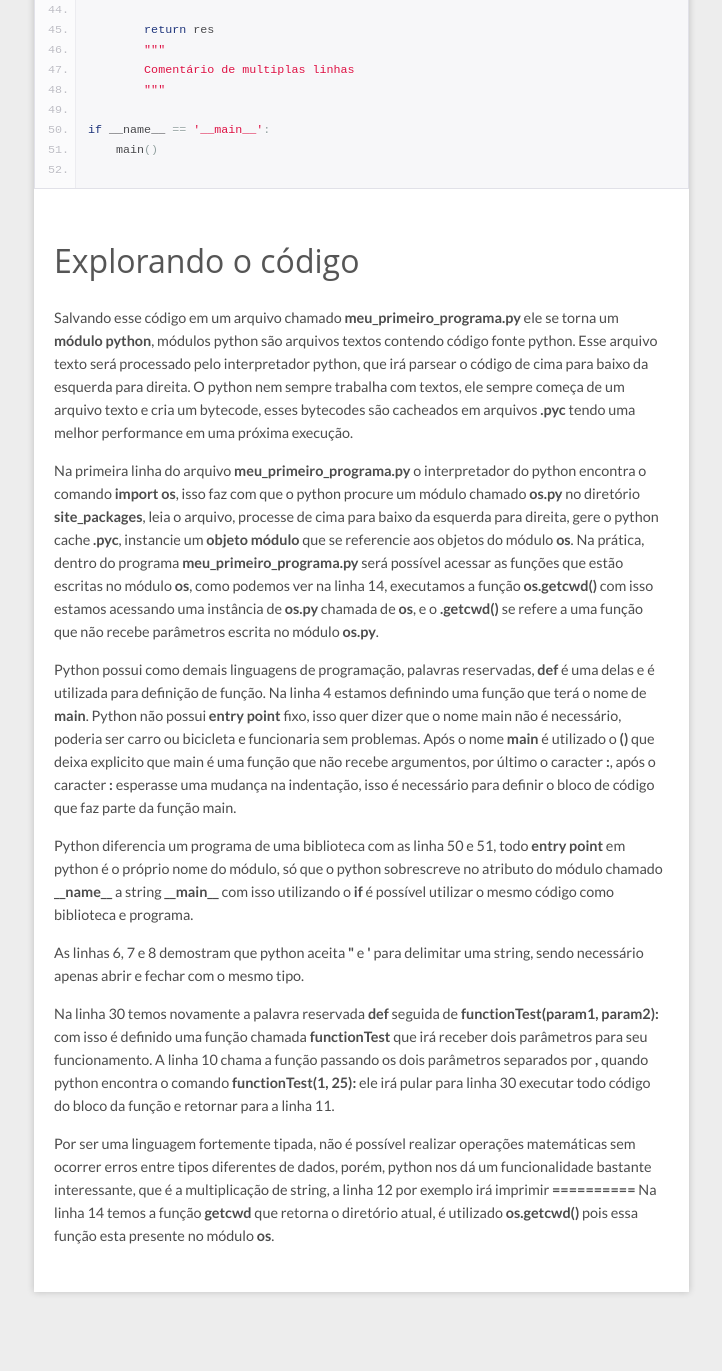
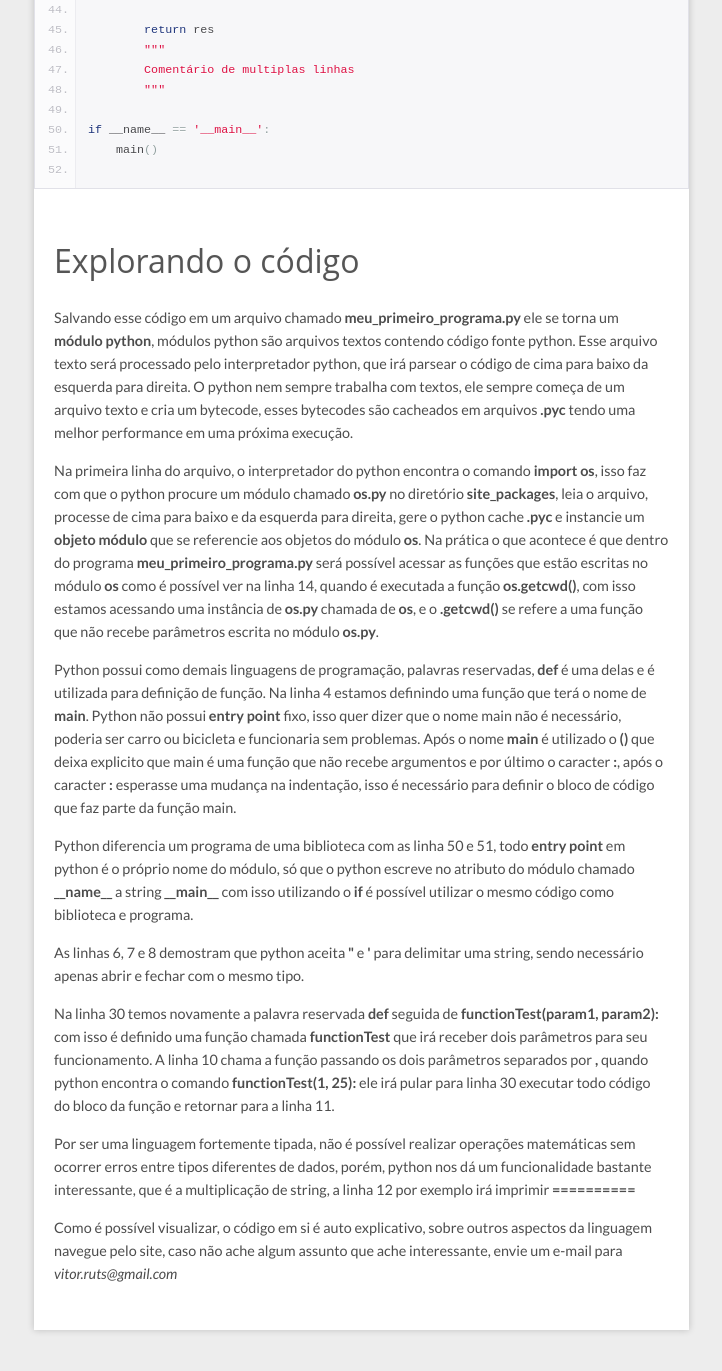
Before and after one commit to vitoratair/vitoratair.github.io, a Jekyll site: the page built from handbook/python/primeiro-programa.html, in a window 1280 px wide and 1400 px high, scrolled down 1811 px. Shown: the top 1371 px of the window, without its empty margins (401-1123 px from the left). Built offline with Jekyll 4.4.1, drawn with Linux system fonts in a browser that asks for light colours; nearby versions of some CDN libraries; Markdown is read by kramdown in place of the engine named in the settings.

Commit message:
refatorando -> python - primeiro programa

```diff
--- a/handbook/python/primeiro-programa.html
+++ b/handbook/python/primeiro-programa.html
@@ -101,15 +101,15 @@ if __name__ == '__main__':
 	</p>
 
 	<p>
-		Na primeira linha do arquivo <b>meu_primeiro_programa.py</b> o interpretador do python encontra o comando <b>import os</b>, isso faz com que o python procure um módulo chamado <b>os.py</b> no diretório <b>site_packages</b>, leia o arquivo, processe de cima para baixo da esquerda para direita, gere o python cache <b>.pyc</b>, instancie um <b>objeto módulo</b> que se referencie aos objetos do módulo <b>os</b>. Na prática, dentro do programa <b>meu_primeiro_programa.py</b> será possível acessar as funções que estão escritas no módulo <b>os</b>, como podemos ver na linha 14, executamos a função <b>os.getcwd()</b> com isso estamos acessando uma instância de <b>os.py</b> chamada de <b>os</b>, e o <b>.getcwd()</b> se refere a uma função que não recebe parâmetros escrita no módulo <b>os.py</b>.
+		Na primeira linha do arquivo, o interpretador do python encontra o comando <b>import os</b>, isso faz com que o python procure um módulo chamado <b>os.py</b> no diretório <b>site_packages</b>, leia o arquivo, processe de cima para baixo e da esquerda para direita, gere o python cache <b>.pyc</b> e instancie um <b>objeto módulo</b> que se referencie aos objetos do módulo <b>os</b>. Na prática o que acontece é que dentro do programa <b>meu_primeiro_programa.py</b> será possível acessar as funções que estão escritas no módulo <b>os</b> como é possível ver na linha 14, quando é executada a função <b>os.getcwd()</b>, com isso estamos acessando uma instância de <b>os.py</b> chamada de <b>os</b>, e o <b>.getcwd()</b> se refere a uma função que não recebe parâmetros escrita no módulo <b>os.py</b>.
 	</p>
 
 	<p>
-		Python possui como demais linguagens de programação, palavras reservadas, <b>def</b> é uma delas e é utilizada para definição de função. Na linha 4 estamos definindo uma função que terá o nome de <b>main</b>. Python não possui <b>entry point</b> fixo, isso quer dizer que o nome main não é necessário, poderia ser carro ou bicicleta e funcionaria sem problemas. Após o nome <b>main</b> é utilizado o <b>()</b> que deixa explicito que main é uma função que não recebe argumentos, por último o caracter <b>:</b>, após o caracter <b>:</b> esperasse uma mudança na indentação, isso é necessário para definir o bloco de código que faz parte da função main.
+		Python possui como demais linguagens de programação, palavras reservadas, <b>def</b> é uma delas e é utilizada para definição de função. Na linha 4 estamos definindo uma função que terá o nome de <b>main</b>. Python não possui <b>entry point</b> fixo, isso quer dizer que o nome main não é necessário, poderia ser carro ou bicicleta e funcionaria sem problemas. Após o nome <b>main</b> é utilizado o <b>()</b> que deixa explicito que main é uma função que não recebe argumentos e por último o caracter <b>:</b>, após o caracter <b>:</b> esperasse uma mudança na indentação, isso é necessário para definir o bloco de código que faz parte da função main.
 	</p>
 
 	<p>
-		Python diferencia um programa de uma biblioteca com as linha 50 e 51, todo <b>entry point</b> em python é o próprio nome do módulo, só que o python sobrescreve no atributo do módulo chamado <b>__name__</b> a string <b>__main__</b> com isso utilizando o <b>if</b> é possível utilizar o mesmo código como biblioteca e programa.
+		Python diferencia um programa de uma biblioteca com as linha 50 e 51, todo <b>entry point</b> em python é o próprio nome do módulo, só que o python escreve no atributo do módulo chamado <b>__name__</b> a string <b>__main__</b> com isso utilizando o <b>if</b> é possível utilizar o mesmo código como biblioteca e programa.
 	</p>
 
 	<p>
@@ -122,7 +122,9 @@ if __name__ == '__main__':
 
 	<p>
 		Por ser uma linguagem fortemente tipada, não é possível realizar operações matemáticas sem ocorrer erros entre tipos diferentes de dados, porém, python nos dá um funcionalidade bastante interessante, que é a multiplicação de string, a linha 12 por exemplo irá imprimir <b>==========</b>
-		Na linha 14 temos a função <b>getcwd</b> que retorna o diretório atual, é utilizado <b>os.getcwd()</b> pois essa função esta presente no módulo <b>os</b>.
 	</p>
 
+	<p>
+		Como é possível visualizar, o código em si é auto explicativo, sobre outros aspectos da linguagem navegue pelo site, caso não ache algum assunto que ache interessante, envie um e-mail para <i>vitor.ruts@gmail.com</i>
+	</p>
 </article>
```
